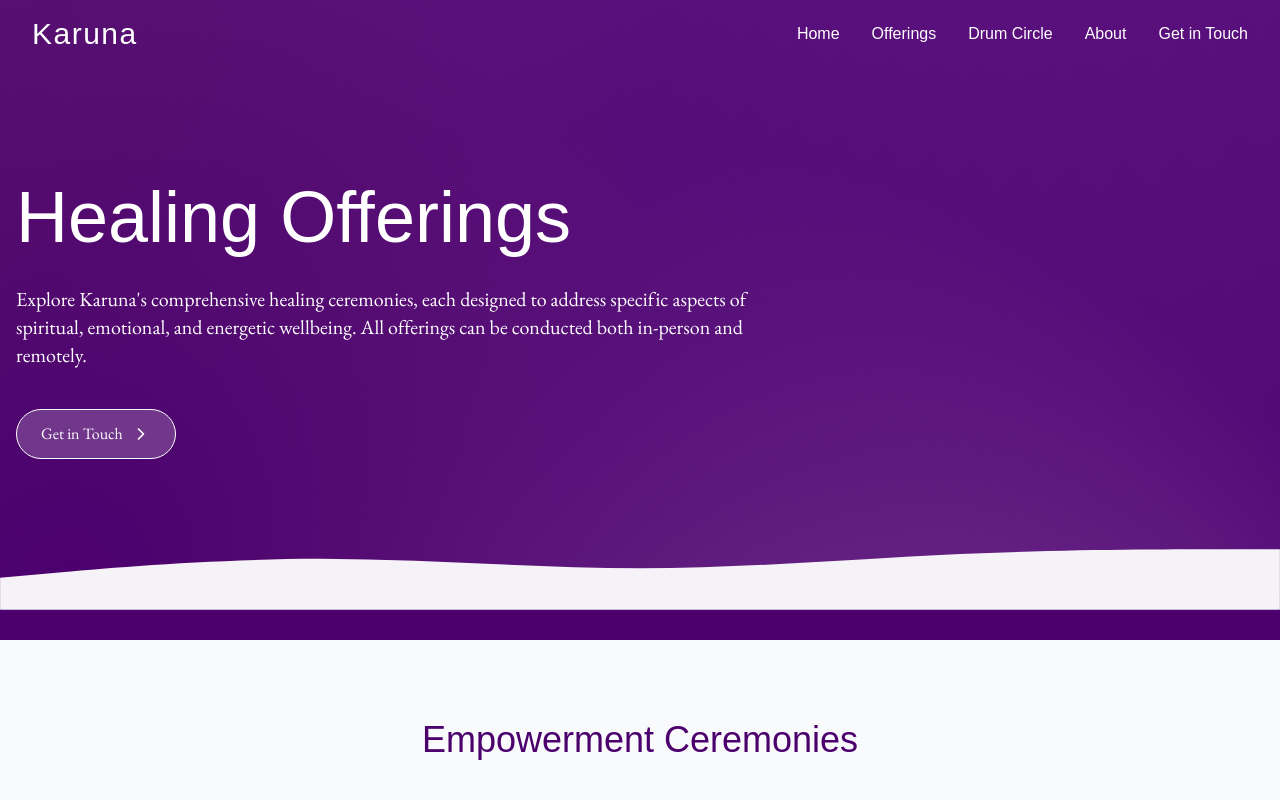
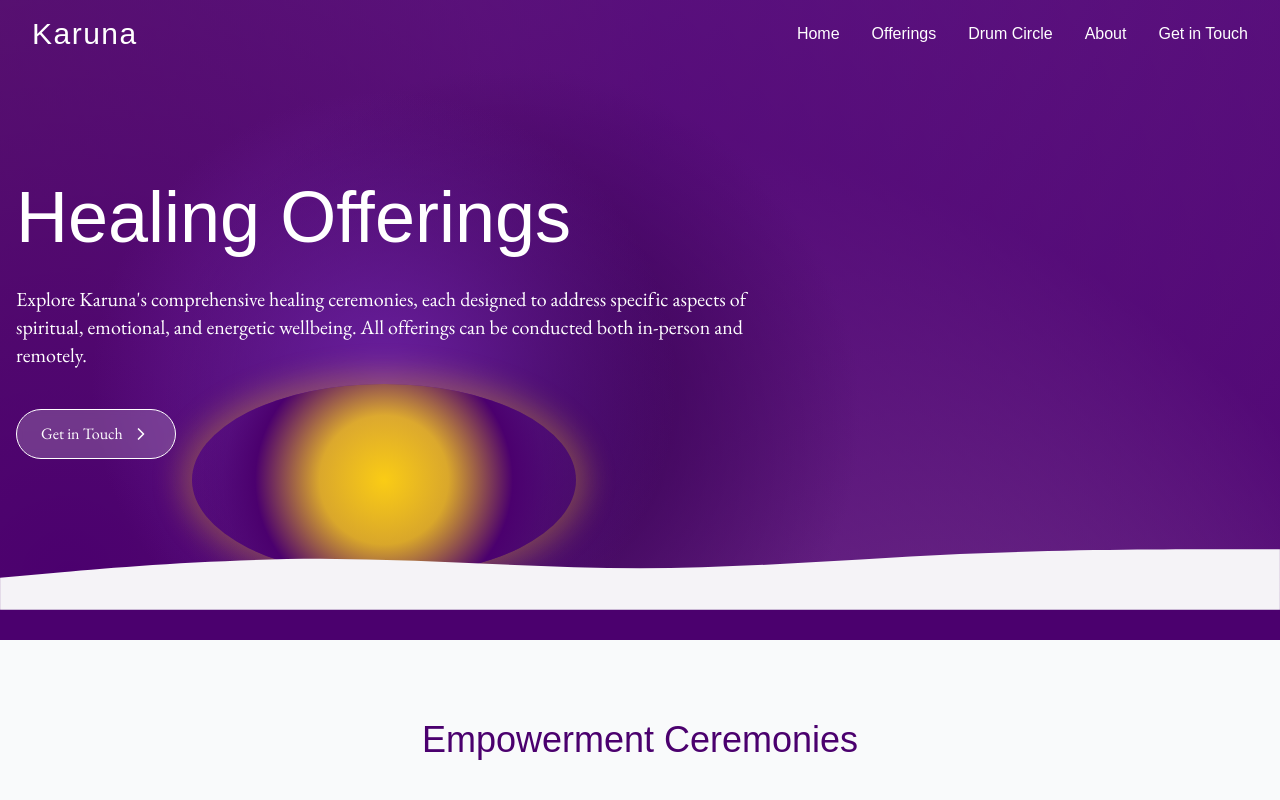
Before and after one commit to mevans2120/karunagatton, a Next.js app: page /offerings in a window 1280 px wide. Shown: the top 800 px of the page. Built offline with nearby package versions, Linux system fonts and the light colour scheme; a web font is replaced by a local one.

Commit message:
updated the header animation

```diff
--- a/src/app/globals.css
+++ b/src/app/globals.css
@@ -49,27 +49,47 @@ h1, h2, h3, h4, h5, h6, nav, button, a[href="/"] {
   padding-right: 1rem;
 }
 
-/* Hero gradient background */
+/* Hero gradient background - NO ANIMATION */
 .animate-gradient {
-  background-image:
-    radial-gradient(circle at 25% 30%, #6B20A0, transparent 40%),
-    radial-gradient(circle at 75% 60%, #4B006E, transparent 50%),
-    radial-gradient(circle at 50% 50%, #35004F, transparent 60%),
-    radial-gradient(circle at 80% 20%, #7B36A0, transparent 40%),
-    radial-gradient(circle at 20% 70%, #eab308, transparent 35%),
-    radial-gradient(circle at 65% 40%, #facc15, transparent 30%),
-    radial-gradient(circle at 40% 25%, #fef08a, transparent 25%),
-    radial-gradient(circle at 85% 80%, #fef9c3, transparent 20%),
-    #4B006E;
-  background-size: 400% 400%;
-  animation: gradientShift 15s ease infinite;
+  background: #4B006E;
+  position: relative;
+  overflow: hidden;
 }
 
-/* Animations */
-@keyframes gradientShift {
-  0% { background-position: 0% 50%; }
-  50% { background-position: 100% 50%; }
-  100% { background-position: 0% 50%; }
+/* Static purple gradients */
+.animate-gradient::before {
+  content: "";
+  position: absolute;
+  width: 100%;
+  height: 100%;
+  top: 0;
+  left: 0;
+  background-image:
+    radial-gradient(circle at 30% 60%, #6B20A0, transparent 30%),
+    radial-gradient(circle at 40% 65%, #35004F, transparent 40%);
+  z-index: 0;
+  pointer-events: none;
+}
+
+/* Static sun spot - NO ANIMATION */
+.animate-gradient::after {
+  content: "";
+  position: absolute;
+  width: 30%;
+  height: 30%;
+  left: 15%;
+  top: 60%;
+  border-radius: 50%;
+  background: radial-gradient(circle,
+    #facc15 0%,
+    rgba(250, 204, 21, 0.8) 30%,
+    #4B006E 60%,
+    rgba(75, 0, 110, 0.3) 75%,
+    transparent 90%);
+  box-shadow: 0 0 30px 10px rgba(250, 204, 21, 0.3);
+  /* NO ANIMATION */
+  z-index: 0;
+  pointer-events: none;
 }
 
 /* Fade in animations */
@@ -109,3 +129,44 @@ h1, h2, h3, h4, h5, h6, nav, button, a[href="/"] {
 .space-y-8 > * + * { margin-top: 2rem; }
 .px-4 { padding-left: 1rem; padding-right: 1rem; }
 .py-20 { padding-top: 5rem; padding-bottom: 5rem; }
+
+/* Add yellow sun animation */
+.sun-spot {
+  position: absolute;
+  width: 675px;
+  height: 675px;
+  border-radius: 50%;
+  background: radial-gradient(circle,
+    rgba(255, 236, 25, 1) 0%,
+    rgba(255, 215, 0, 0.9) 10%,
+    rgba(250, 204, 21, 0.7) 25%,
+    rgba(250, 204, 21, 0.4) 40%,
+    rgba(200, 150, 50, 0.2) 60%,
+    rgba(150, 100, 80, 0.1) 75%,
+    rgba(75, 0, 110, 0.05) 90%,
+    rgba(75, 0, 110, 0) 100%);
+  box-shadow: none;
+  animation: sunPulseUpward 5s ease-in-out infinite;
+  z-index: 1;
+  pointer-events: none;
+  bottom: 0;
+  left: 30%;
+  transform-origin: center;
+  filter: url(#turbulence);
+}
+
+/* Add SVG filter for ragged edges */
+@keyframes sunPulseUpward {
+  0% {
+    transform: translateY(0) scale(1);
+    opacity: 0.7;
+  }
+  50% {
+    transform: translateY(-15px) scale(1.1);
+    opacity: 0.85;
+  }
+  100% {
+    transform: translateY(0) scale(1);
+    opacity: 0.7;
+  }
+}
--- a/tailwind.config.ts
+++ b/tailwind.config.ts
@@ -22,21 +22,21 @@ const config: Config = {
       backgroundImage: {
         'gradient-radial': 'radial-gradient(var(--tw-gradient-stops))',
         'gradient-conic': 'conic-gradient(from 180deg at 50% 50%, var(--tw-gradient-stops))',
-        'hero-gradient': 'radial-gradient(circle at 25% 30%, #6B20A0, transparent 40%), radial-gradient(circle at 75% 60%, #4B006E, transparent 50%), radial-gradient(circle at 50% 50%, #35004F, transparent 60%), radial-gradient(circle at 80% 20%, #7B36A0, transparent 40%), radial-gradient(circle at 20% 70%, #eab308, transparent 35%), radial-gradient(circle at 65% 40%, #facc15, transparent 30%), radial-gradient(circle at 40% 25%, #fef08a, transparent 25%), radial-gradient(circle at 85% 80%, #fef9c3, transparent 20%), #4B006E',
+        'hero-gradient': 'radial-gradient(circle at 30% 40%, #4B006E, transparent 15%), radial-gradient(circle at 70% 30%, #4B006E, transparent 12%), radial-gradient(circle at 85% 60%, #4B006E, transparent 18%), radial-gradient(circle at 25% 30%, #6B20A0, transparent 40%), radial-gradient(circle at 75% 60%, #4B006E, transparent 50%), radial-gradient(circle at 50% 50%, #35004F, transparent 60%), radial-gradient(circle at 80% 20%, #7B36A0, transparent 40%), radial-gradient(circle at 15% 20%, #eab308, transparent 10%), radial-gradient(circle at 90% 80%, #eab308, transparent 8%), radial-gradient(circle at 20% 80%, #facc15, transparent 35%), radial-gradient(circle at 65% 40%, #facc15, transparent 25%), radial-gradient(circle at 40% 25%, #fef08a, transparent 25%), radial-gradient(circle at 85% 80%, #fef9c3, transparent 20%), #4B006E',
       },
       animation: {
-        'gradient-shift': 'gradientShift 15s ease infinite',
         'fade-in': 'fadeIn 0.6s ease-out forwards',
+        'sun-pulse-upward': 'sunPulseUpward 5s ease-in-out infinite',
       },
       keyframes: {
-        gradientShift: {
-          '0%': { backgroundPosition: '0% 50%' },
-          '50%': { backgroundPosition: '100% 50%' },
-          '100%': { backgroundPosition: '0% 50%' },
-        },
         fadeIn: {
           '0%': { opacity: '0', transform: 'translateY(20px)' },
           '100%': { opacity: '1', transform: 'translateY(0)' },
+        },
+        sunPulseUpward: {
+          '0%': { transform: 'translateY(0) scale(1)', opacity: '0.7' },
+          '50%': { transform: 'translateY(-15px) scale(1.1)', opacity: '0.85' },
+          '100%': { transform: 'translateY(0) scale(1)', opacity: '0.7' },
         },
       },
     },
```
